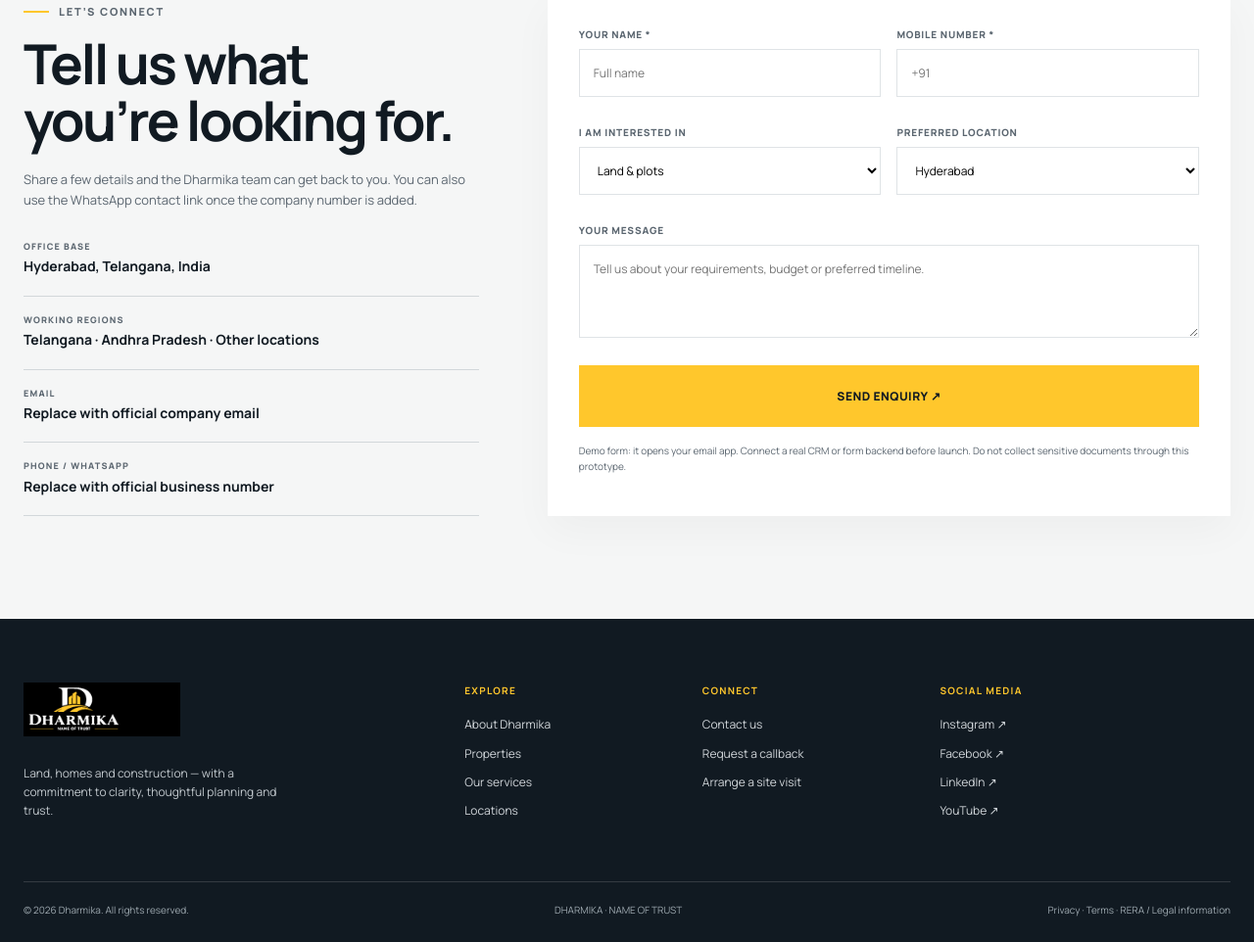
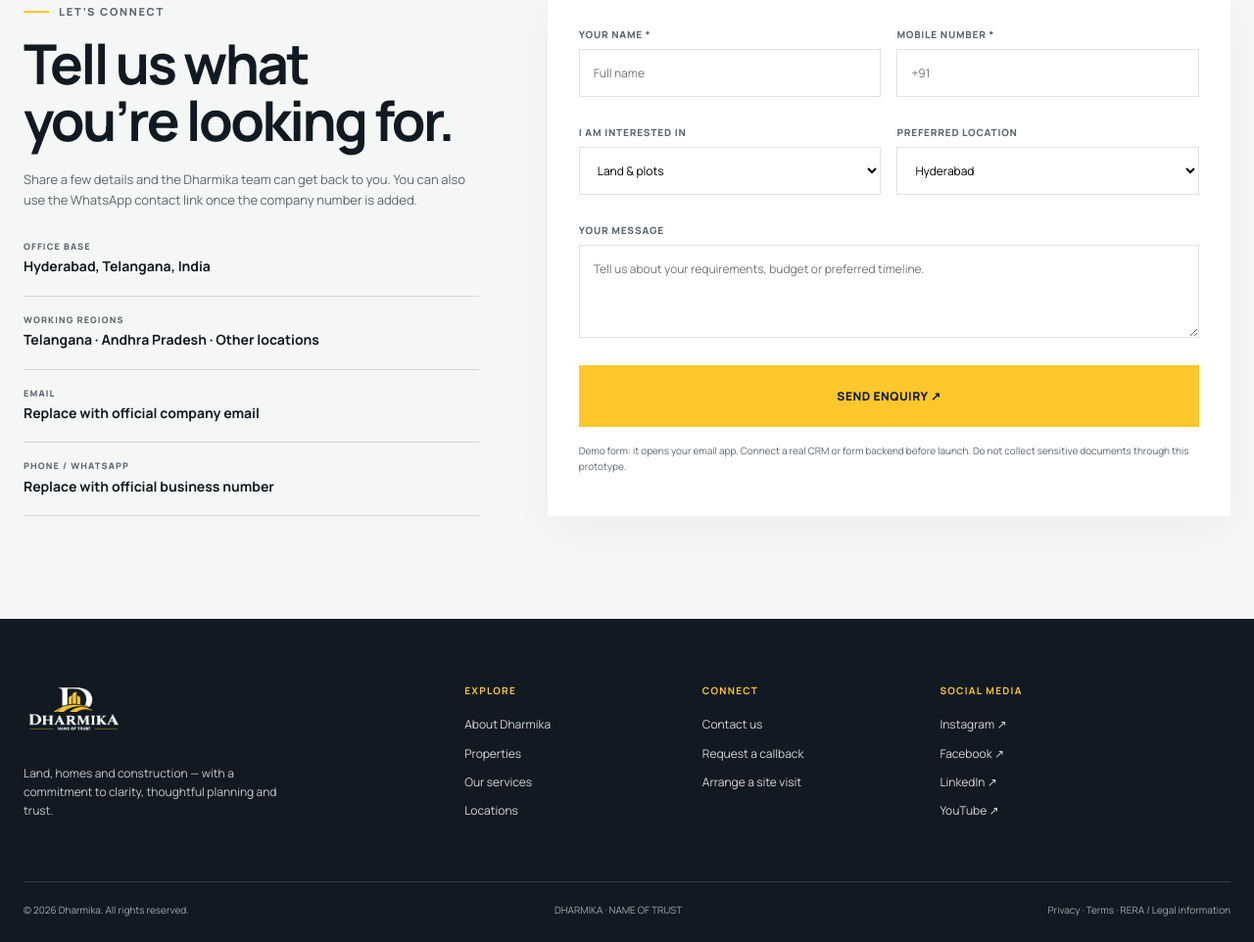
Before and after one commit to rahamathaliak/dharmika-website, a plain HTML site: page index.html in a window 1280 px wide. Shown: the part 6362-7324 px from the top of the page at 98% size. Drawn offline with nearby package versions, Linux system fonts and the light colour scheme.

Commit message:
Update index.html

```diff
--- a/index.html
+++ b/index.html
@@ -21,7 +21,7 @@ section{padding:105px 0}.section-head{display:flex;justify-content:space-between
 .cta{background:var(--gold);padding:70px 0}.cta-inner{display:flex;align-items:center;justify-content:space-between;gap:35px}.cta h2{font-size:clamp(32px,4vw,50px);max-width:650px;margin:12px 0 0}.cta p{margin:0;font-size:12px;font-weight:700}
 .faq-grid{display:grid;grid-template-columns:.8fr 1.2fr;gap:80px}.faq-item{border-bottom:1px solid var(--line)}.faq-q{width:100%;padding:20px 0;background:none;border:0;display:flex;justify-content:space-between;text-align:left;font-weight:800;font-size:14px}.faq-q span{font-size:20px;color:#b38a14}.faq-a{display:none;padding:0 30px 20px 0;color:var(--steel);font-size:12px}.faq-item.open .faq-a{display:block}
 .contact{background:#f5f6f6}.contact-grid{display:grid;grid-template-columns:.8fr 1.2fr;gap:70px}.contact-info p{font-size:13px;color:var(--steel)}.contact-line{padding:17px 0;border-bottom:1px solid #d2d7da}.contact-line small{display:block;color:var(--steel);font-size:9px;font-weight:900;letter-spacing:.13em;text-transform:uppercase}.contact-line b{font-size:14px}.form{background:#fff;padding:32px;display:grid;grid-template-columns:1fr 1fr;gap:16px;box-shadow:0 15px 40px #111a2209}.field{display:flex;flex-direction:column;gap:7px}.field.full{grid-column:1/-1}.field label{font-size:10px;text-transform:uppercase;letter-spacing:.08em;font-weight:900;color:var(--steel)}.field input,.field select,.field textarea{padding:14px;border:1px solid var(--line);outline:none;background:#fff;font-size:12px}.field input:focus,.field select:focus,.field textarea:focus{border-color:var(--gold)}.field textarea{min-height:95px;resize:vertical}.form .btn{grid-column:1/-1}.form-note{grid-column:1/-1;color:var(--steel);font-size:10px;margin:0}
-footer{background:var(--ink);color:#fff;padding:65px 0 25px}.footer-grid{display:grid;grid-template-columns:1.4fr .7fr .7fr 1fr;gap:35px;padding-bottom:50px}.footer-brand img{width:180px;height:80px;object-fit:contain;object-position:left center;background:#000;padding:5px}.footer-brand p{color:#c0c7cc;font-size:12px;max-width:280px;margin-top:20px}.footer-col b{display:block;color:var(--gold);font-size:10px;letter-spacing:.13em;text-transform:uppercase;margin-bottom:17px}.footer-col a{display:block;color:#d1d6da;font-size:12px;margin:10px 0}.footer-bottom{border-top:1px solid #ffffff25;padding-top:20px;display:flex;justify-content:space-between;gap:20px;color:#9da8af;font-size:10px}
+footer{background:var(--ink);color:#fff;padding:65px 0 25px}.footer-grid{display:grid;grid-template-columns:1.4fr .7fr .7fr 1fr;gap:35px;padding-bottom:50px}.footer-brand img{width:180px;height:80px;object-fit:contain;object-position:left center;background:#0000;padding:5px}.footer-brand p{color:#c0c7cc;font-size:12px;max-width:280px;margin-top:20px}.footer-col b{display:block;color:var(--gold);font-size:10px;letter-spacing:.13em;text-transform:uppercase;margin-bottom:17px}.footer-col a{display:block;color:#d1d6da;font-size:12px;margin:10px 0}.footer-bottom{border-top:1px solid #ffffff25;padding-top:20px;display:flex;justify-content:space-between;gap:20px;color:#9da8af;font-size:10px}
 .float-wa{position:fixed;z-index:18;right:24px;bottom:24px;background:#1c9c62;color:#fff;padding:14px 18px;border-radius:50px;font-size:11px;font-weight:900;box-shadow:0 10px 25px #0003}.reveal{opacity:0;transform:translateY(25px);transition:opacity .8s,transform .8s}.reveal.visible{opacity:1;transform:none}
 .modal{display:none;position:fixed;z-index:40;inset:0;background:#0009;align-items:center;justify-content:center;padding:20px}.modal.show{display:flex}.modal-card{background:#fff;padding:34px;max-width:480px;width:100%;position:relative}.modal-close{position:absolute;right:18px;top:12px;border:0;background:none;font-size:25px}.modal-card h3{font-size:26px;margin:12px 0}.modal-card p{font-size:12px;color:var(--steel)}
 @media(max-width:950px){.navlinks{display:none;position:absolute;top:82px;left:0;right:0;background:#fff;padding:24px;flex-direction:column;align-items:flex-start;border-bottom:1px solid var(--line)}.navlinks.open{display:flex}.menu{display:block}.nav-actions .btn{display:none}.hero-inner{grid-template-columns:1fr}.hero{min-height:auto}.hero-copy{padding:35px 0 10px}.hero-panel{margin:0 0 15px;max-width:480px}.cards{grid-template-columns:repeat(2,1fr)}.services-grid{grid-template-columns:repeat(2,1fr)}.about-grid,.promise-grid,.faq-grid,.contact-grid{grid-template-columns:1fr;gap:40px}.about-visual{height:450px}.footer-grid{grid-template-columns:1fr 1fr}.location-grid{grid-template-columns:1fr}.location-list{grid-template-columns:repeat(3,1fr);grid-template-rows:auto}.location-item{padding:17px;display:block}.location-item i{display:block;margin-top:12px}}
```
